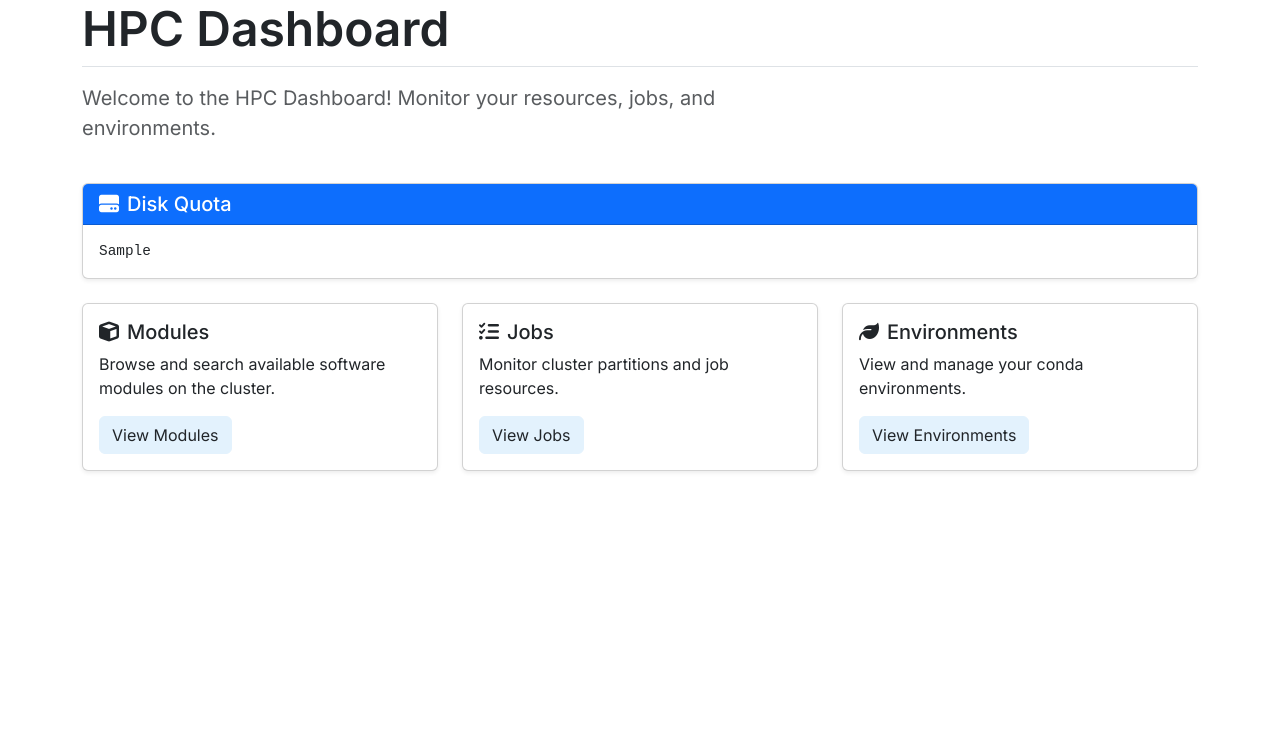
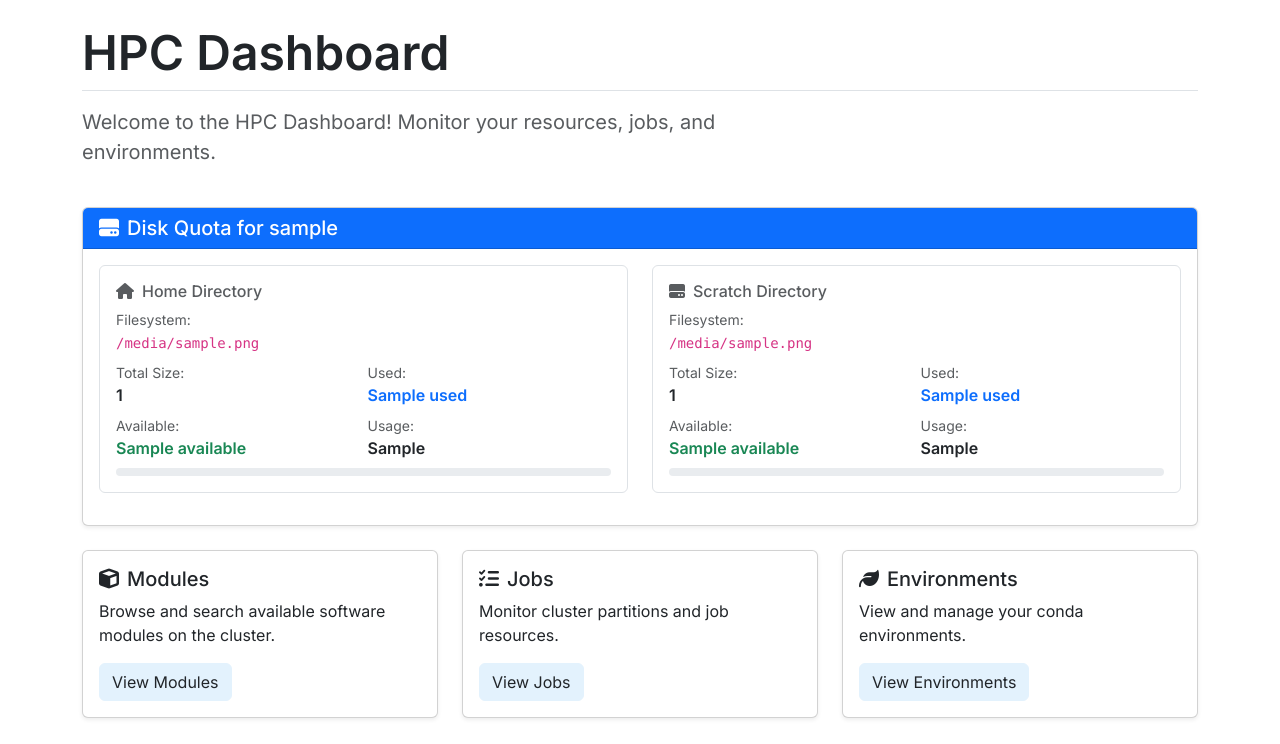
Before and after one commit to sdhutchins/ood-hpc-dash, a Flask app: template templates/index.html in a window 1280 px wide. Shown: the part 56-800 px from the top of the page. Run offline with Flask 3, Linux system fonts and the light colour scheme; the template is opened without the code that fills it: most values are stand-ins (such as "Sample title", 1, 10 or a date in 2020); some libraries are stand-ins or nearby versions.

Commit message:
Style fixes.

```diff
--- a/app.py
+++ b/app.py
@@ -1,11 +1,12 @@
 # Standard library imports
 import logging
+import os
 import subprocess
 import sys
 import threading
 import time
 from pathlib import Path
-import os
+from typing import Any, Dict, Optional
 
 
 # Third-party imports
@@ -179,16 +180,16 @@ partitions_thread = threading.Thread(target=update_partitions_background, daemon
 partitions_thread.start()
 
 # Update disk quota in background thread (non-blocking)
-def update_disk_quota_background():
+def update_disk_quota_background(force=False):
     """Update disk quota by running get_disk_quota.sh in background thread."""
     scripts_dir = Path('scripts')
     update_script = scripts_dir / 'get_disk_quota.sh'
     quota_file = Path('logs/disk_quota.txt')
 
-    # Only update if file doesn't exist or is older than 1 hour
-    if quota_file.exists():
+    # Always update on startup if forced, otherwise check age
+    if not force and quota_file.exists():
         file_age = time.time() - quota_file.stat().st_mtime
-        if file_age < 3600:  # 1 hour
+        if file_age < 300:  # 5 minutes (reduced from 1 hour for faster updates)
             logger.info("Disk quota file is recent, skipping update")
             return
 
@@ -215,7 +216,8 @@ def update_disk_quota_background():
         except Exception as e:
             logger.warning(f"Could not update disk quota: {e}")
 
-quota_thread = threading.Thread(target=update_disk_quota_background, daemon=True)
+# Run disk quota update immediately on startup (non-blocking)
+quota_thread = threading.Thread(target=lambda: update_disk_quota_background(force=True), daemon=True)
 quota_thread.start()
 
 # Register blueprints
@@ -233,22 +235,58 @@ def inject_navbar_color():
     navbar_color = current.get("navbar_color", settings_data.get("navbar_color", "#e3f2fd"))
     return {"navbar_color": navbar_color}
 
+def _parse_disk_quota() -> Optional[Dict[str, Any]]:
+    """Parse disk quota file and return structured data."""
+    quota_file = Path('logs/disk_quota.txt')
+    if not quota_file.exists():
+        return None
+
+    try:
+        with quota_file.open('r', encoding='utf-8') as f:
+            lines = f.readlines()
+
+        quota_data = {}
+        for line in lines:
+            line = line.strip()
+            if not line or '|' not in line:
+                continue
+
+            parts = line.split('|')
+            if len(parts) >= 7:
+                location = parts[0]  # HOME or SCRATCH
+                filesystem = parts[1]
+                size = parts[2]
+                used = parts[3]
+                available = parts[4]
+                use_pct = parts[5]
+                mounted = parts[6]
+
+                quota_data[location.lower()] = {
+                    'filesystem': filesystem,
+                    'size': size,
+                    'used': used,
+                    'available': available,
+                    'use_pct': use_pct,
+                    'mounted': mounted,
+                }
+
+        return quota_data if quota_data else None
+
+    except Exception as e:
+        logger.warning(f"Error parsing disk quota: {e}")
+        return None
+
+
 @app.route("/")
 def index():
     """Render the home page with disk quota information."""
     logger.info("Home page accessed")
 
-    # Read disk quota if available
-    quota_file = Path('logs/disk_quota.txt')
-    disk_quota = None
-    if quota_file.exists():
-        try:
-            with quota_file.open('r', encoding='utf-8') as f:
-                disk_quota = f.read().strip()
-        except Exception as e:
-            logger.warning(f"Error reading disk quota: {e}")
+    # Parse disk quota
+    disk_quota = _parse_disk_quota()
+    username = os.environ.get("USER", "user")
 
-    return render_template("index.html", disk_quota=disk_quota)
+    return render_template("index.html", disk_quota=disk_quota, username=username)
 
 if __name__ == "__main__":
 	app.run()
--- a/templates/index.html
+++ b/templates/index.html
@@ -3,7 +3,8 @@
 {% block content %}
 <div class="row mb-4">
   <div class="col">
-    <h1 class="display-5 fw-bold pb-2 mb-3 border-bottom">HPC Dashboard</h1>
+    <br/>
+    <h3 class="display-5 fw-bold pb-2 mb-3 border-bottom">HPC Dashboard</h4>
     <p class="col-md-8 fs-5 text-muted">Welcome to the HPC Dashboard! Monitor your resources, jobs, and environments.</p>
   </div>
 </div>
@@ -13,10 +14,91 @@
   <div class="col">
     <div class="card shadow-sm">
       <div class="card-header bg-primary text-white">
-        <h5 class="mb-0"><i class="fas fa-hdd me-2"></i>Disk Quota</h5>
+        <h5 class="mb-0"><i class="fas fa-hdd me-2"></i>Disk Quota for {{ username }}</h5>
       </div>
       <div class="card-body">
-        <pre class="mb-0" style="font-size: 0.9rem; white-space: pre-wrap; font-family: 'Courier New', monospace;">{{ disk_quota }}</pre>
+        <div class="row">
+          {% if disk_quota.home %}
+          <div class="col-md-6 mb-3">
+            <div class="border rounded p-3">
+              <h6 class="text-muted mb-2"><i class="fas fa-home me-2"></i>Home Directory</h6>
+              <div class="mb-2">
+                <small class="text-muted d-block">Filesystem:</small>
+                <code class="small">{{ disk_quota.home.filesystem }}</code>
+              </div>
+              <div class="row g-2 mb-2">
+                <div class="col-6">
+                  <small class="text-muted d-block">Total Size:</small>
+                  <strong>{{ disk_quota.home.size }}</strong>
+                </div>
+                <div class="col-6">
+                  <small class="text-muted d-block">Used:</small>
+                  <strong class="text-primary">{{ disk_quota.home.used }}</strong>
+                </div>
+              </div>
+              <div class="row g-2 mb-2">
+                <div class="col-6">
+                  <small class="text-muted d-block">Available:</small>
+                  <strong class="text-success">{{ disk_quota.home.available }}</strong>
+                </div>
+                <div class="col-6">
+                  <small class="text-muted d-block">Usage:</small>
+                  <strong>{{ disk_quota.home.use_pct }}</strong>
+                </div>
+              </div>
+              <div class="progress" style="height: 8px;">
+                <div class="progress-bar {% if disk_quota.home.use_pct|replace('%', '')|int > 80 %}bg-danger{% elif disk_quota.home.use_pct|replace('%', '')|int > 60 %}bg-warning{% else %}bg-success{% endif %}"
+                     role="progressbar"
+                     style="width: {{ disk_quota.home.use_pct }}"
+                     aria-valuenow="{{ disk_quota.home.use_pct|replace('%', '') }}"
+                     aria-valuemin="0"
+                     aria-valuemax="100">
+                </div>
+              </div>
+            </div>
+          </div>
+          {% endif %}
+          {% if disk_quota.scratch %}
+          <div class="col-md-6 mb-3">
+            <div class="border rounded p-3">
+              <h6 class="text-muted mb-2"><i class="fas fa-hdd me-2"></i>Scratch Directory</h6>
+              <div class="mb-2">
+                <small class="text-muted d-block">Filesystem:</small>
+                <code class="small">{{ disk_quota.scratch.filesystem }}</code>
+              </div>
+              <div class="row g-2 mb-2">
+                <div class="col-6">
+                  <small class="text-muted d-block">Total Size:</small>
+                  <strong>{{ disk_quota.scratch.size }}</strong>
+                </div>
+                <div class="col-6">
+                  <small class="text-muted d-block">Used:</small>
+                  <strong class="text-primary">{{ disk_quota.scratch.used }}</strong>
+                </div>
+              </div>
+              <div class="row g-2 mb-2">
+                <div class="col-6">
+                  <small class="text-muted d-block">Available:</small>
+                  <strong class="text-success">{{ disk_quota.scratch.available }}</strong>
+                </div>
+                <div class="col-6">
+                  <small class="text-muted d-block">Usage:</small>
+                  <strong>{{ disk_quota.scratch.use_pct }}</strong>
+                </div>
+              </div>
+              <div class="progress" style="height: 8px;">
+                <div class="progress-bar {% if disk_quota.scratch.use_pct|replace('%', '')|int > 80 %}bg-danger{% elif disk_quota.scratch.use_pct|replace('%', '')|int > 60 %}bg-warning{% else %}bg-success{% endif %}"
+                     role="progressbar"
+                     style="width: {{ disk_quota.scratch.use_pct }}"
+                     aria-valuenow="{{ disk_quota.scratch.use_pct|replace('%', '') }}"
+                     aria-valuemin="0"
+                     aria-valuemax="100">
+                </div>
+              </div>
+            </div>
+          </div>
+          {% endif %}
+        </div>
       </div>
     </div>
   </div>
--- a/templates/jobs.html
+++ b/templates/jobs.html
@@ -3,7 +3,8 @@
 {% block content %}
 <div class="row mb-4">
     <div class="col">
-        <h2 class="pb-2 mb-3 border-bottom">Cluster Partitions & Job Status</h2>
+        <br/>
+        <h3 class="pb-2 mb-3 border-bottom">Cluster Partitions & Job Status</h3>
         <p class="text-muted mb-3">
             Monitor cluster resources and partition availability. Use this information to choose the best partition for your job submission.
         </p>
--- a/templates/viewer.html
+++ b/templates/viewer.html
@@ -1,6 +1,7 @@
 {% extends "base.html" %}
 
 {% block content %}
-<h2>HTML Viewer</h2>
+<br/>
+<h3>HTML Viewer</h3>
 <p class="text-muted">HTML viewer functionality coming soon.</p>
 {% endblock %}
```
Also changed, not shown: 1 other file.
